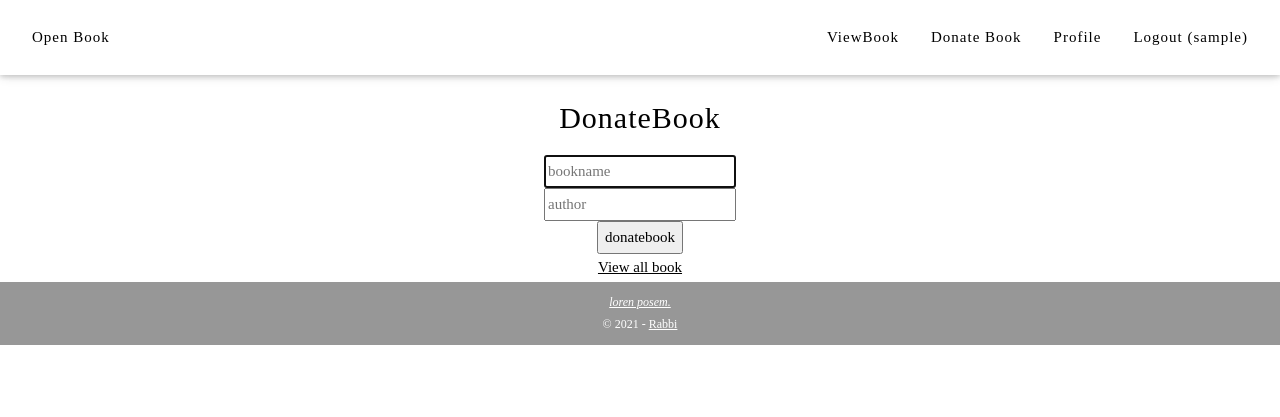
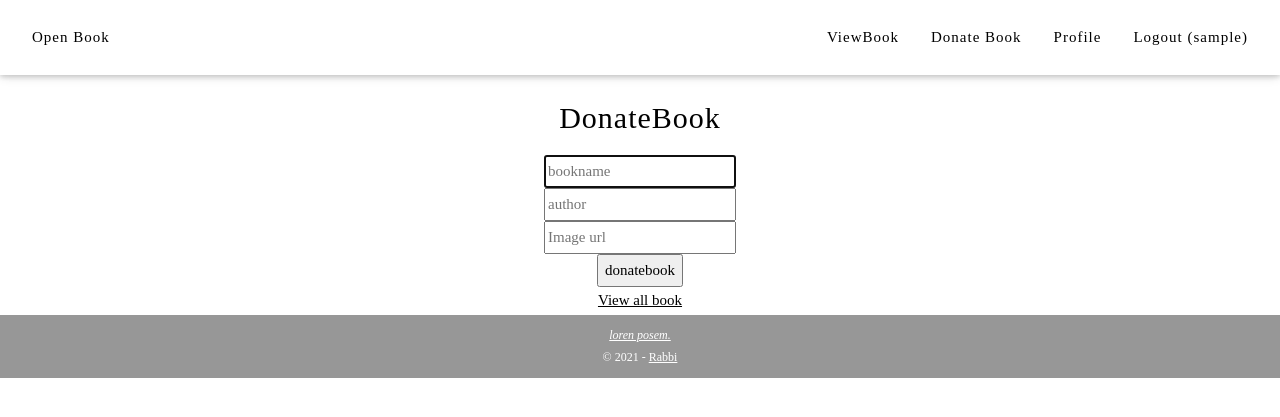
Before and after one commit to MoshiulRabbi/openBook, a Django app: page /donatebook/ in a window 1280 px wide. Shown: the top 417 px of the page. Run offline with Django 3.2, Linux system fonts and the light colour scheme; the visitor is signed in with stand-in values (Sample User, id 1).

Commit message:
ImageLink-Added

```diff
--- a/openbook/models.py
+++ b/openbook/models.py
@@ -12,6 +12,7 @@ class User(AbstractUser):
 class Book(models.Model):
     name = models.CharField(max_length=25)
     author = models.CharField(max_length=25)
+    ImageLink = models.URLField(max_length=200)
     user = models.ForeignKey(User, on_delete=models.CASCADE)
     status = models.CharField(max_length=10)
     # user = models.CharField(max_length=25)
--- a/openbook/views.py
+++ b/openbook/views.py
@@ -1,3 +1,4 @@
+from django.db.models.fields.files import ImageField
 from django.shortcuts import render
 from django.http import HttpResponse, HttpResponseRedirect
 from django.contrib.auth import authenticate, login, logout
@@ -85,6 +86,7 @@ def donatebook_view(request):
     if request.method == 'POST':
         bookname = request.POST["bookname"]
         author = request.POST["author"]
+        ImageLink = request.POST["url"]
 
         if bookname == '' or author == '':
             return render(request,"donatebook.html",{
@@ -92,7 +94,7 @@ def donatebook_view(request):
         })
         else:
             status = "A"
-            b = Book(name=bookname,author=author,user=request.user,status=status)
+            b = Book(name=bookname,author=author,ImageLink=ImageLink,user=request.user,status=status)
             b.save()
             return render(request,"donatebook.html",{
             "message": "added book"
--- a/templates/bookdetails.html
+++ b/templates/bookdetails.html
@@ -45,7 +45,7 @@
 <section class="products">
    <div class="products_item spacer">
    <div class="product_item_image">
-      <img src="https://static.wikia.nocookie.net/dark-netflix/images/a/a8/Dark_US_Poster.jpg/revision/latest/scale-to-width-down/333?cb=20171113104852" alt="Cozmic Robot">
+      <img src="{{b.ImageLink}}" alt="Cozmic Robot">
    </div>
    <div class="products_item_label">
       <h3>{{b.name}}</h3>
--- a/templates/donatebook.html
+++ b/templates/donatebook.html
@@ -31,6 +31,14 @@
             placeholder="author"
           />
         </div>
+        <div class="form-group">
+          <input
+            class="form-control"
+            type="text"
+            name="url"
+            placeholder="Image url"
+          />
+        </div>
         <input class="btn btn-primary" type="submit" value="donatebook" />
       </form>
       <a class="nav-link" href="{% url 'viewbook' %}">View all book</a>
```
